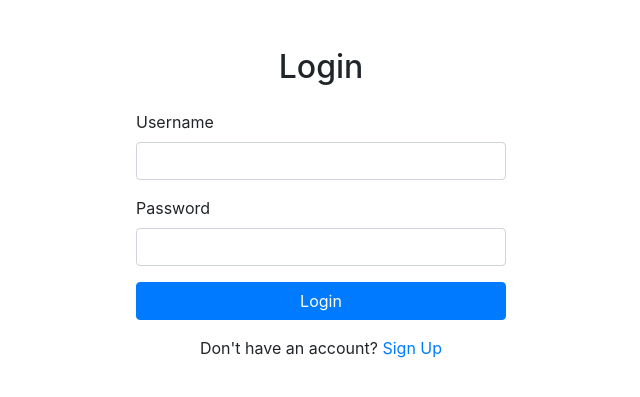
After one commit to ShArafat58/BloodBank, a PHP site: page /login.php in a window 1280 px wide. The commit adds this page. Shown: the top 397 px of the page, without its empty margins (319-959 px from the left). Run offline with PHP 8.4, Linux system fonts and the light colour scheme.

Commit message:
login,sign up,admin option added

```diff
--- /dev/null
+++ b/admin/home.php
@@ -0,0 +1,5 @@
+<?php
+header("Location: login.php");
+exit();
+
+?>
--- a/donate.php
+++ b/donate.php
@@ -1,4 +1,10 @@
 <?php
+session_start();
+if (!isset($_SESSION['user_id'])) {
+    header("Location: login.php");
+    exit();
+}
+
 $servername = "localhost";
 $username = "root";
 $password = "";
--- a/home.php
+++ b/home.php
@@ -13,7 +13,7 @@
     <script src="https://maxcdn.bootstrapcdn.com/bootstrap/4.5.2/js/bootstrap.min.js"></script>
     <style>
         .hero-banner {
-            background-image: url('https://images.unsplash.com/photo-1621525466547-4ac135e85f59?q=80&w=2070&auto=format&fit=crop&ixlib=rb-4.0.3&ixid=M3wxMjA3fDB8MHxwaG90by1wYWdlfHx8fGVufDB8fHx8fA%3D%3D');
+            background-image: url('https://images.unsplash.com/photo-1542884841-9f546e727bca?q=80&w=2070&auto=format&fit=crop&ixlib=rb-4.0.3&ixid=M3wxMjA3fDB8MHxwaG90by1wYWdlfHx8fGVufDB8fHx8fA%3D%3D');
             background-size: cover;
             background-position: center;
             height: 600px;
@@ -27,10 +27,12 @@
         .hero-banner h1 {
             font-size: 3rem;
             margin-bottom: 20px;
+            color:aqua;
         }
         .hero-banner p {
             font-size: 1.5rem;
             margin-bottom: 20px;
+            color: black;
         }
         .hero-banner button {
             font-size: 1.2rem;
--- /dev/null
+++ b/login.php
@@ -0,0 +1,69 @@
+<?php
+session_start();
+$servername = "localhost";
+$username = "root";
+$password = "";
+$dbname = "bbms";
+
+$conn = new mysqli($servername, $username, $password, $dbname);
+
+if ($conn->connect_error) {
+    die("Connection failed: " . $conn->connect_error);
+}
+
+$login_error = "";
+
+if ($_SERVER["REQUEST_METHOD"] == "POST") {
+    $username = $_POST['username'];
+    $password = $_POST['password'];
+
+    $stmt = $conn->prepare("SELECT id, password FROM users WHERE username = ?");
+    $stmt->bind_param("s", $username);
+    $stmt->execute();
+    $result = $stmt->get_result();
+
+    if ($result->num_rows == 1) {
+        $user = $result->fetch_assoc();
+        if (password_verify($password, $user['password'])) {
+            $_SESSION['user_id'] = $user['id'];
+            header("Location: donate.php");
+            exit();
+        } else {
+            $login_error = "Invalid username or password";
+        }
+    } else {
+        $login_error = "Invalid username or password";
+    }
+    $stmt->close();
+}
+$conn->close();
+?>
+
+<!DOCTYPE html>
+<html lang="en">
+<head>
+    <meta charset="UTF-8">
+    <title>Login - BloodBank</title>
+    <link rel="stylesheet" href="https://maxcdn.bootstrapcdn.com/bootstrap/4.5.2/css/bootstrap.min.css">
+</head>
+<body>
+    <div class="container mt-5" style="max-width: 400px;">
+        <h2 class="text-center mb-4">Login</h2>
+        <?php if (!empty($login_error)): ?>
+            <div class="alert alert-danger"><?php echo $login_error; ?></div>
+        <?php endif; ?>
+        <form method="POST">
+            <div class="form-group">
+                <label>Username</label>
+                <input type="text" name="username" class="form-control" required>
+            </div>
+            <div class="form-group">
+                <label>Password</label>
+                <input type="password" name="password" class="form-control" required>
+            </div>
+            <button type="submit" class="btn btn-primary btn-block">Login</button>
+            <p class="text-center mt-3">Don't have an account? <a href="signup.php">Sign Up</a></p>
+        </form>
+    </div>
+</body>
+</html>
```
Also changed, not shown: footer.php (+7 -3 lines), signup.php (added, +67 -0 lines).
